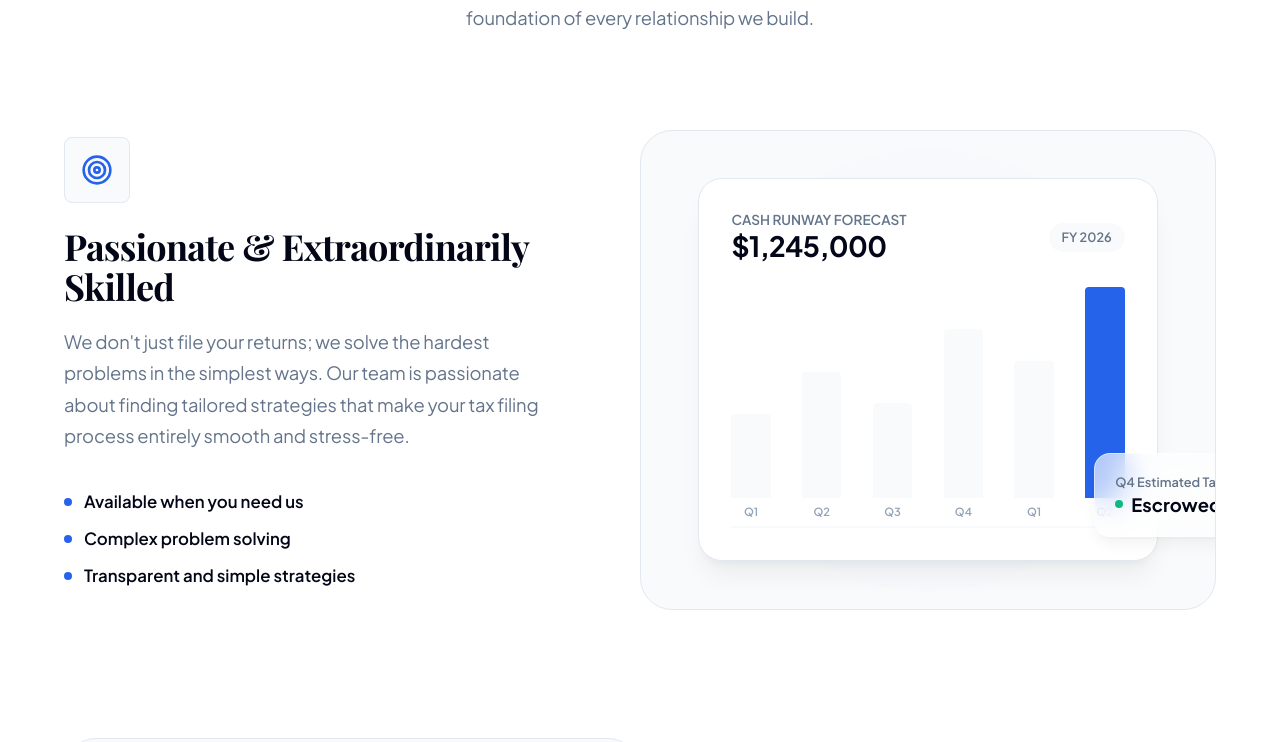
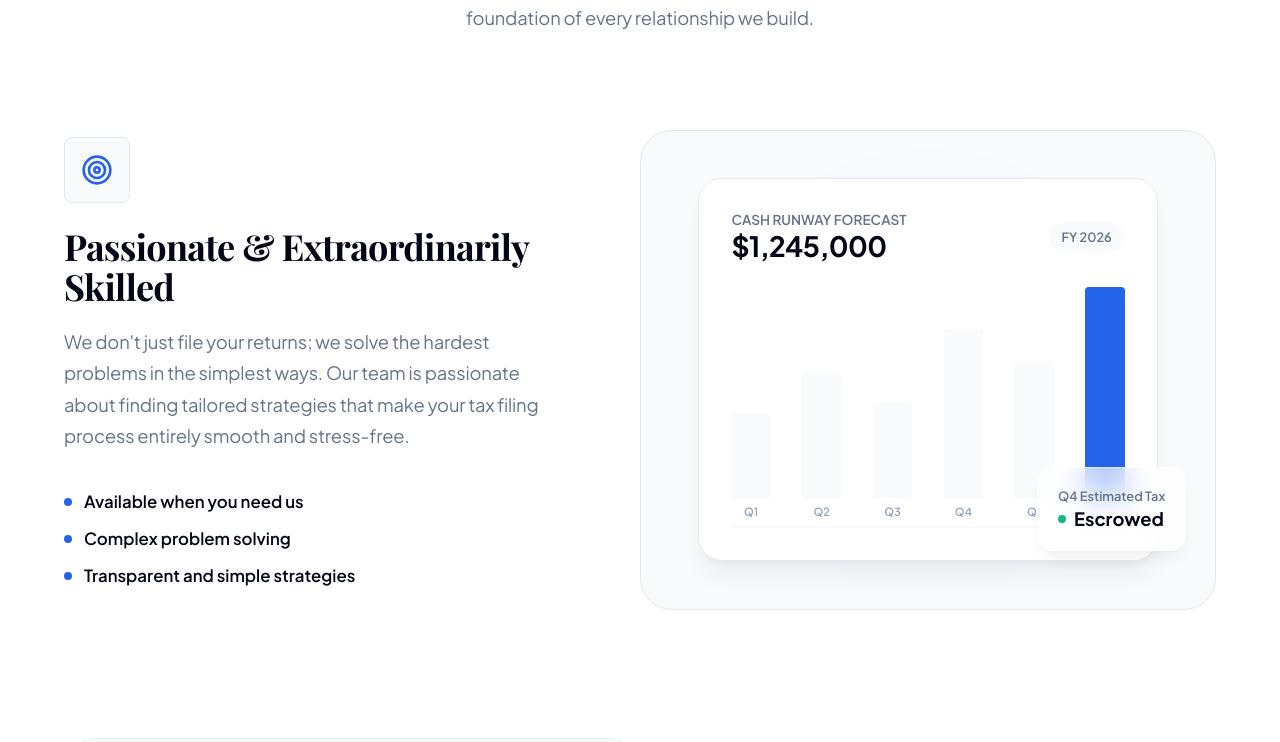
Before and after one commit to truthislam/geminitax, a React (Vite) app: page / in a window 1280 px wide. Shown: the part 3964-4706 px from the top of the page. Built offline with nearby package versions, Linux system fonts and the light colour scheme; a web font is replaced by a local one.

Commit message:
fix: floating chart card clipping in WhyUs mockup

```diff
--- a/src/components/WhyUs.jsx
+++ b/src/components/WhyUs.jsx
@@ -54,7 +54,7 @@ const ChartMockup = () => (
     {/* Floating Glass Element */}
     <motion.div
       initial={{ opacity: 0, x: 20 }} whileInView={{ opacity: 1, x: 0 }} viewport={{ once: true }} transition={{ delay: 0.8 }}
-      style={{ position: 'absolute', bottom: '15%', right: '-5%', background: 'var(--glass-bg)', backdropFilter: 'var(--glass-filter)', border: '1px solid var(--glass-border)', padding: '1.25rem', borderRadius: 'var(--radius-lg)', boxShadow: 'var(--shadow-lg)' }}
+      style={{ position: 'absolute', bottom: '12%', right: '5%', background: 'var(--glass-bg)', backdropFilter: 'var(--glass-filter)', border: '1px solid var(--glass-border)', padding: '1.25rem', borderRadius: 'var(--radius-lg)', boxShadow: 'var(--shadow-lg)', whiteSpace: 'nowrap' }}
     >
       <div style={{ fontSize: '0.8rem', color: 'var(--color-text-muted)', fontWeight: 600, marginBottom: '0.2rem' }}>Q4 Estimated Tax</div>
       <div style={{ fontSize: '1.15rem', fontWeight: 700, color: 'var(--color-heading)', display: 'flex', alignItems: 'center', gap: '0.5rem' }}>
@@ -168,7 +168,7 @@ export default function WhyUs() {
 
               {/* High-Fidelity Mockup Container */}
               <div className="why-image-wrapper" style={{ flex: 1.2, height: '480px', position: 'relative' }}>
-                <div style={{ position: 'absolute', top: 0, left: 0, width: '100%', height: '100%', background: 'var(--color-surface-soft)', borderRadius: 'var(--radius-2xl)', border: '1px solid var(--color-border)', overflow: 'hidden' }}>
+                <div style={{ position: 'absolute', top: 0, left: 0, width: '100%', height: '100%', background: 'var(--color-surface-soft)', borderRadius: 'var(--radius-2xl)', border: '1px solid var(--color-border)' }}>
                     <div className="ambient-mesh" style={{ position: 'absolute', top: '50%', left: '50%', transform: 'translate(-50%, -50%)', width: '80%', height: '80%', background: 'radial-gradient(circle, rgba(37,99,235,0.05) 0%, rgba(255,255,255,0) 70%)', filter: 'blur(40px)' }} />
                     {feature.mockupType === 'chart' ? <ChartMockup /> : <GlassCardsMockup />}
                 </div>
```
